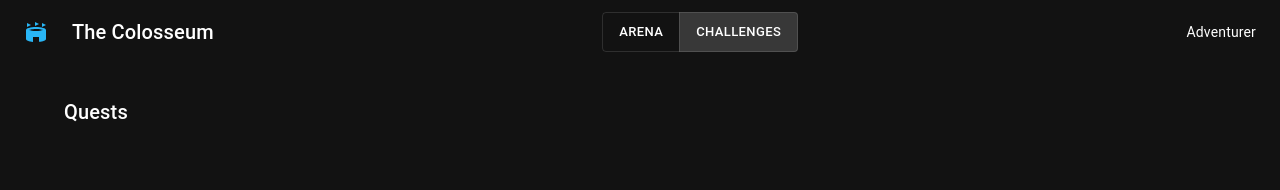
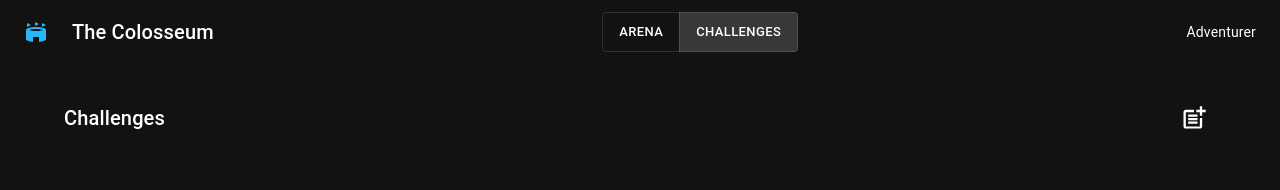
Before and after one commit to alexwaumann/quest-board, a React (Vite) app: page /challenges in a window 1280 px wide. Shown: the top 190 px of the page. Built offline with nearby package versions, Linux system fonts and the light colour scheme.

Commit message:
Rename QuestPage to ChallengePage

```diff
--- a/src/App.tsx
+++ b/src/App.tsx
@@ -8,7 +8,7 @@ import { createTheme } from '@mui/material/styles';
 import { Route, Switch } from 'wouter';
 
 import { TopBar } from './components/components';
-import { HomePage, QuestPage } from './pages/pages';
+import { HomePage, ChallengePage } from './pages/pages';
 
 const darkTheme = createTheme({
   palette: {
@@ -30,7 +30,7 @@ const App = () => {
             </Route>
 
             <Route path="/challenges">
-              <QuestPage />
+              <ChallengePage />
             </Route>
           </Switch>
         </Container>
--- /dev/null
+++ b/src/pages/ChallengePage.tsx
@@ -0,0 +1,38 @@
+import {
+  Grid,
+  IconButton,
+  Stack,
+  Typography,
+} from '@mui/material';
+import { PostAdd } from '@mui/icons-material';
+
+import { useDataStore } from '../hooks/useDataStore';
+
+const ChallengePage = () => {
+  const challenges = useDataStore((state) => state.challenges);
+  const objectives = useDataStore((state) => state.objectives);
+
+  return (
+    <Grid container spacing={4}>
+      <Grid item xs={12}>
+        <Stack direction="row" alignItems="center" justifyContent="space-between">
+          <Typography variant="h6">Challenges</Typography>
+          <IconButton>
+            <PostAdd sx={{ width: 28, height: 28 }} />
+          </IconButton>
+        </Stack>
+      </Grid>
+
+      {challenges.map((challenge) => {
+        console.log(challenge);
+        return (
+          <Grid item xs={6}>
+            challenge
+          </Grid>
+        );
+      })}
+    </Grid>
+  );
+};
+
+export default ChallengePage;
--- a/src/pages/QuestPage.tsx
+++ /dev/null
@@ -1,17 +0,0 @@
-import {
-  Grid,
-  Typography,
-} from '@mui/material';
-
-const QuestPage = () => {
-
-  return (
-    <Grid container spacing={4}>
-      <Grid item xs={12}>
-        <Typography variant="h6">Quests</Typography>
-      </Grid>
-    </Grid>
-  );
-};
-
-export default QuestPage;
--- a/src/pages/pages.ts
+++ b/src/pages/pages.ts
@@ -1,5 +1,5 @@
 import HomePage_ from './HomePage';
-import QuestPage_ from './QuestPage';
+import ChallengePage_ from './ChallengePage';
 
 export const HomePage = HomePage_;
-export const QuestPage = QuestPage_;
+export const ChallengePage = ChallengePage_;
```
